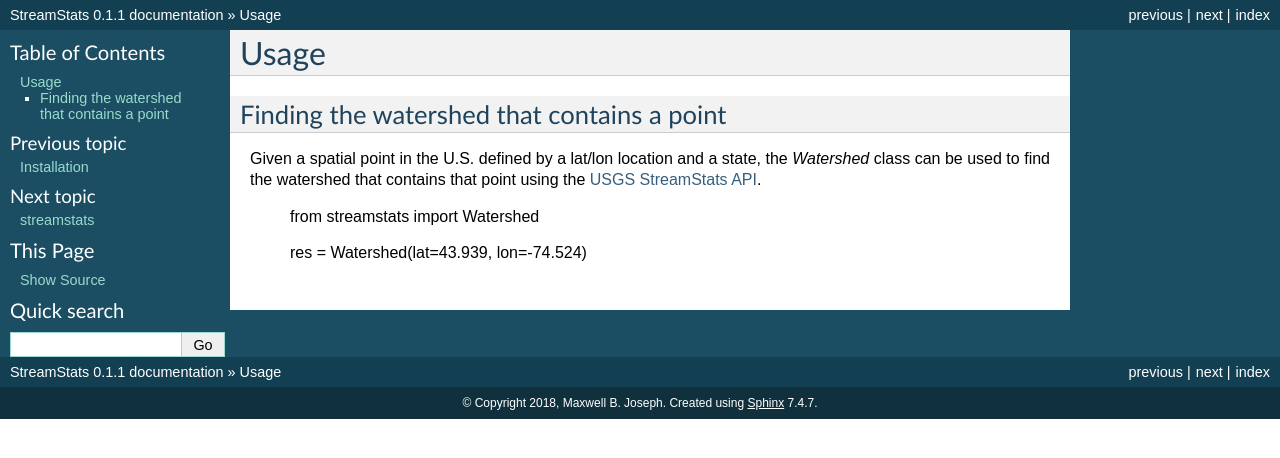
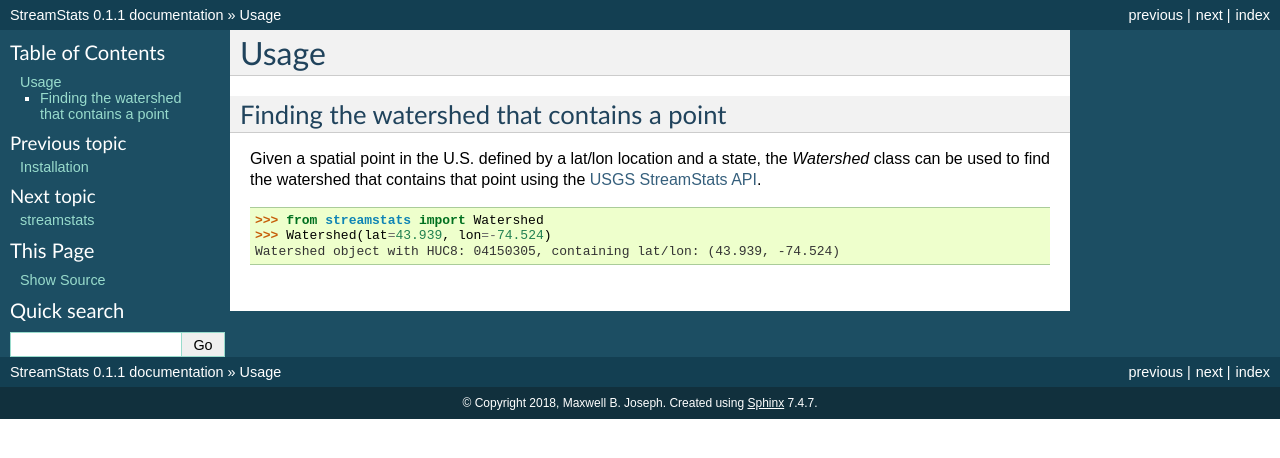
Before and after one commit to earthlab/streamstats, a Sphinx documentation site: the page built from docs/usage.rst, in a window 1280 px wide. Shown: the top 458 px of the page. Built offline with Sphinx 7.4.7, drawn with Linux system fonts in a browser that asks for light colours.

Commit message:
use doctest

```diff
--- a/docs/conf.py
+++ b/docs/conf.py
@@ -32,7 +32,7 @@ import streamstats
 
 # Add any Sphinx extension module names here, as strings. They can be
 # extensions coming with Sphinx (named 'sphinx.ext.*') or your custom ones.
-extensions = ['sphinx.ext.autodoc', 'sphinx.ext.viewcode']
+extensions = ['sphinx.ext.autodoc', 'sphinx.ext.doctest', 'sphinx.ext.viewcode']
 
 # Add any paths that contain templates here, relative to this directory.
 templates_path = ['_templates']
--- a/docs/usage.rst
+++ b/docs/usage.rst
@@ -10,6 +10,6 @@ the `Watershed` class can be used to find the watershed that contains
 that point using the `USGS
 StreamStats API <https://streamstats.usgs.gov/docs/streamstatsservices/>`_.
 
-    from streamstats import Watershed
-
-    res = Watershed(lat=43.939, lon=-74.524)
+    >>> from streamstats import Watershed
+    >>> Watershed(lat=43.939, lon=-74.524)
+    Watershed object with HUC8: 04150305, containing lat/lon: (43.939, -74.524)
```
Also changed, not shown: 1 other file.
